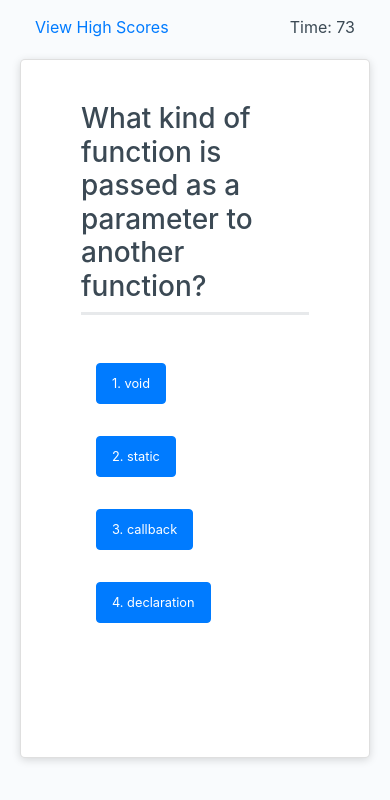
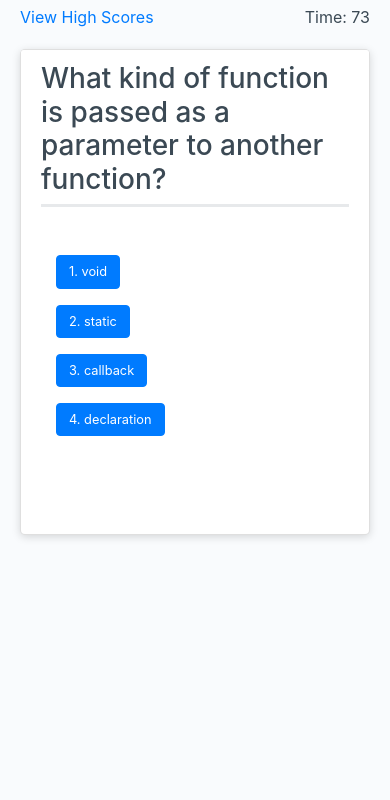
Before and after one commit to zackapotamus/Code-Quiz, a plain HTML site: page index.html in a window 390 px wide. Both pictures are taken after a click on the link "Start Quiz". Drawn offline with nearby package versions, Linux system fonts and the light colour scheme.

Commit message:
cosmetic stuff is driving me crazy

```diff
--- a/css/style.css
+++ b/css/style.css
@@ -93,11 +93,20 @@ header {
     margin-right: 10px;
 }
 
+#title-card {
+    padding-top: 5px;
+}
+
+#header-bar {
+    margin-top: -10px;
+}
+
 li {
     background-color: rgba(0, 123, 255, 0.28);
     border-top: 2px solid white;
     border-bottom: 2px solid white;
     padding-left: 5px;
+    margin-right: 0px;
 }
 
 
@@ -105,7 +114,7 @@ body>div>div>div.card-footer>h5 {
     margin-top: 10px;
 }
 
-#time-left {
+#time-left-column {
     text-align: right;
 }
 
@@ -135,6 +144,7 @@ body>div>div>div.card-footer>h5 {
 
 #question-card {
     display: none;
+    padding-bottom: 10px;
 }
 
 #all-done-card {
@@ -143,6 +153,12 @@ body>div>div>div.card-footer>h5 {
 
 #high-scores-card {
     display: none;
+    padding-bottom: 14px;
+    padding-top: 10px;
+}
+
+#answer-button {
+
 }
 
 /* .btn {
@@ -169,21 +185,67 @@ body>div>div>div.card-footer>h5 {
     float: right;
 }
 
+/* .card {
+    background-color: hsl(0, 0%, 100%);
+    border-radius: 5px;
+    border-width: 1px;
+    box-shadow: rgba(0, 0, 0, 0.15) 0px 2px 8px 0px;
+    color: hsl(206, 17%, 28%);
+    font-size: 18px;
+    margin: 0 auto;
+    max-width: 800px;
+    padding: 30px 40px;
+    margin-top: 20px;
+} */
 
+@media (max-width: 348px) {
+    .btn {
+        font-size: 0.7rem !important;
+    }
+}
+
+@media (max-width: 500px) {
+    .btn {
+        font-size: 0.8rem !important;
+    }
+}
+
+ /* Extra small devices (portrait phones, less than 576px) */
+@media (max-width: 575.98px) {
+    .card {
+        padding: 0px;
+    }
+    li {
+        margin-right: 35px;
+    }
+}
 @media (max-width: 690px) {
     .btn {
         font-size: 1rem;
         margin: 16px 0px 0px 0px;
-        padding: 10px 15px;
+        /* padding: 10px 15px; */
     }
 
     #password {
         font-size: 1rem;
     }
 }
+/* Small devices (landscape phones, less than 768px) */
+@media (max-width: 767.98px) {
+    .btn {
+        font-size: 1rem;
+        margin: 16px 0px 0px 0px;
+        /* padding: 10px 15px; */
+    }
 
-@media (max-width: 500px) {
-    .btn {
-        font-size: 0.8rem;
-    }
 }
+
+ /* Medium devices (tablets, less than 992px) */
+@media (max-width: 991.98px) {
+    /* ... */
+}
+
+ /* Large devices (desktops, less than 1200px) */
+@media (max-width: 1199.98px) {
+    /* ... */
+}
--- a/index.html
+++ b/index.html
@@ -19,11 +19,11 @@
         <header>
             <div class="container-fluid" id="header-bar">
                 <div class="row justify-content-between">
-                    <div class="col-6" id="view-high-scores">
+                    <div class="col-6 p-0" id="view-high-scores">
                         <a id="view-high-scores" href="#">View High Scores</a>
                     </div>
-                    <div class="col-6" id="time-left">
-                        Time: 75
+                    <div class="col-6 p-0" id="time-left-column">
+                        Time: <span id="time-left">75</span>
                     </div>
                 </div>
             </div>
@@ -34,7 +34,8 @@
                 <h2>Coding Quiz Challenge</h3>
             </div>
             <div class="card-body">
-                <h4>Lorem ipsum dolor sit amet, consectetur adipisicing elit. Quasi libero expedita dolore ea quam eius culpa enim nihil in qui.</h4>
+                <h4>Lorem ipsum dolor sit amet, consectetur adipisicing elit. Quasi libero expedita dolore ea quam eius
+                    culpa enim nihil in qui.</h4>
                 <br />
                 <a href="#" class="btn btn-primary" id="start-quiz-button">Start Quiz</a>
             </div>
@@ -49,17 +50,17 @@
             <div class="card-body">
                 <div class="container-fluid">
                     <div class="row">
-                        <div class="col-12 col-sm-6 col-md-3 pb-3">
-                            <button id="choice-1" class="btn btn-primary" value="0">Option 1</button>
+                        <div class="col-12 col-sm-6 col-md-3 pb-0">
+                            <button id="choice-1" class="btn btn-primary answer-button" value="0">Option 1</button>
                         </div>
-                        <div class="col-12 col-sm-6 col-md-3 pb-3">
-                            <button id="choice-2" class="btn btn-primary" value="1">Option 2</button>
+                        <div class="col-12 col-sm-6 col-md-3 pb-0">
+                            <button id="choice-2" class="btn btn-primary answer-button" value="1">Option 2</button>
                         </div>
-                        <div class="col-12 col-sm-6 col-md-3 pb-3">
-                            <button id="choice-3" class="btn btn-primary" value="2">Option 3</button>
+                        <div class="col-12 col-sm-6 col-md-3 pb-0">
+                            <button id="choice-3" class="btn btn-primary answer-button" value="2">Option 3</button>
                         </div>
-                        <div class="col-12 col-sm-6 col-md-3 pb-3">
-                            <button id="choice-4" class="btn btn-primary" value="3">Option 4</button>
+                        <div class="col-12 col-sm-6 col-md-3 pb-0">
+                            <button id="choice-4" class="btn btn-primary answer-button" value="3">Option 4</button>
                         </div>
                     </div>
                 </div>
@@ -76,11 +77,11 @@
                 <h5>Your final score is: <span id="final-score"></span></h5>
                 <br />
                 <form>
-                    <div class="form-group form-inline">
+                    <div class="form-group">
                         <lablel for="initials">Enter your initials: </lablel>
                         <input type="text" class="form-control" id="initials" />
-                        <button type="submit" class="btn btn-primary" id="submit-initials">Submit</button>
                     </div>
+                    <button type="submit" class="btn btn-primary" id="submit-initials">Submit</button>
                 </form>
             </div>
             <!-- <div class="card-footer" id="answer-in-correct" style="visibility: hidden;">
--- a/scripts/script.js
+++ b/scripts/script.js
@@ -45,11 +45,11 @@ function startCountdownTimer() {
     countdownTimerInterval = setInterval(function () {
         if (--timeLeft <= 0) {
             clearInterval(countdownTimerInterval);
-            timeLeftElement.textContent = "Time: 0";
+            timeLeftElement.textContent = 0;
             timeLeft = 0;
             endQuiz();
         } else {
-            timeLeftElement.textContent = "Time: " + timeLeft;
+            timeLeftElement.textContent = timeLeft;
         }
     }, 1000);
 }
@@ -249,7 +249,7 @@ viewHighScoresElement.addEventListener("click", viewHighScores);
 function startQuiz() {
     timeLeft = 75;
     score = 0;
-    timeLeftElement.textContent = "Time: " + timeLeft;
+    timeLeftElement.textContent = timeLeft;
     titleCardElement.setAttribute("style", "display: none;");
     questionCardElement.setAttribute("style", "display: flex;");
     correctAnswers = 0;
```
